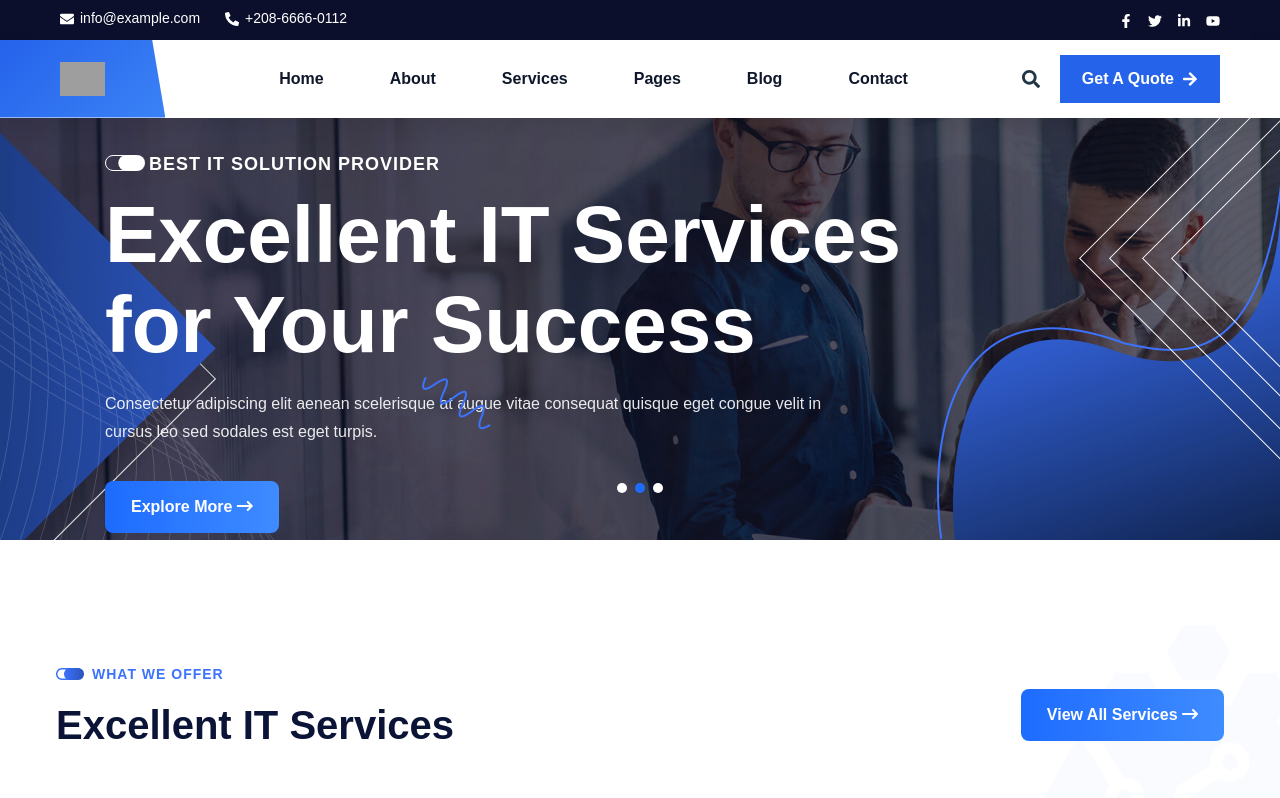
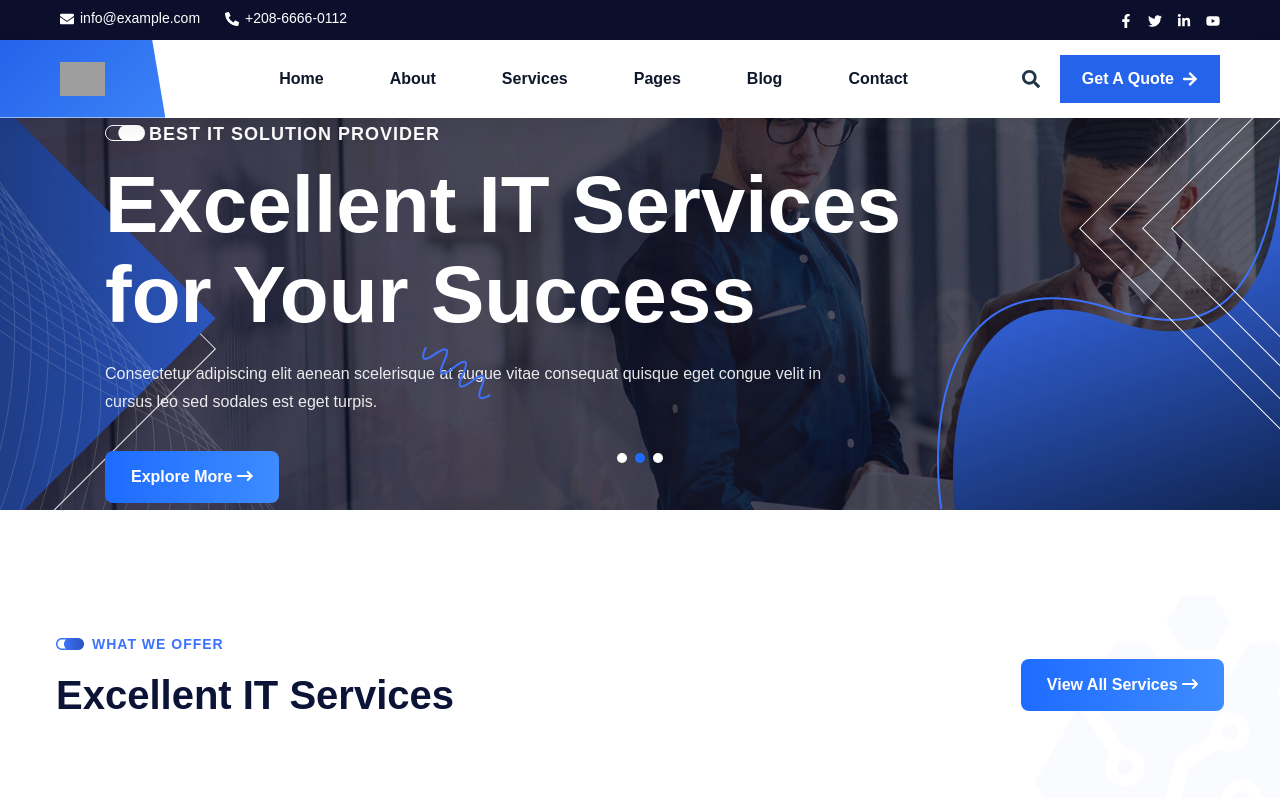
Before and after one commit to Drashti1507/Landing_Page, a React (Vite) app: page / in a window 1280 px wide. Shown: the top 798 px of the page. Built offline with nearby package versions, Linux system fonts and the light colour scheme; grey boxes are pictures that could not be loaded.

Commit message:
responsiv design

```diff
--- a/src/Home.jsx
+++ b/src/Home.jsx
@@ -31,7 +31,7 @@ function Home() {
       <Header />
 
       {/* if header is fixed height */}
-      <div style={{ marginTop: "140px" }}>
+      <div style={{ marginTop: "120px" }}>
         <Banner_Area />
       </div>
 
--- a/src/assets/Components/Banner_Area.css
+++ b/src/assets/Components/Banner_Area.css
@@ -831,3 +831,16 @@ a {
 }
 
 }
+@media (min-width: 853px) {
+  .banner-area,
+  .swiperb,
+  .swiper-slide {
+    min-height: 45vh;
+    /* margin-top: 0;     */
+  }
+  .banner-area {
+  padding-top: 0 !important;
+   margin-top: -50px;
+}
+
+}
--- a/src/assets/Components/Case_Area.css
+++ b/src/assets/Components/Case_Area.css
@@ -168,7 +168,7 @@
     justify-content:center;
     align-items:center;
     gap:10px;
-    margin-top:-25px;
+    margin-top:-155px;
 }
 .case__dot .swiper-pagination-bullet{
     width:10px;
@@ -311,3 +311,10 @@
     margin-bottom: 10px;
   }
 }
+@media (min-width: 853px)  {
+   .case__dot {
+    margin-top: -750px;
+    margin-bottom: 10px;
+  }
+
+}
--- a/src/assets/Components/Offer_Area.css
+++ b/src/assets/Components/Offer_Area.css
@@ -246,6 +246,7 @@
   overflow: hidden;
   box-shadow: 0 8px 25px rgba(0,0,0,0.25);
   height: 130px;
+
 }
 /* ================= BG SHAPE ================= */
 
@@ -295,7 +296,7 @@
   justify-content: center; /* horizontal center */
   height: -50%;            /* take full height of swiper slide */
   padding: 0;              /* remove extra space */
-  padding-bottom: 450px;
+  padding-bottom: 225px;
   padding-top: -90px;
   font-family:kumba, sans-serif;
 }
--- a/src/assets/Components/Testimonial_Area.css
+++ b/src/assets/Components/Testimonial_Area.css
@@ -542,3 +542,11 @@ h2 {
     position: static;
   }
 }
+@media (min-width: 853px)  {
+   .testimonial__arry-btn {
+    margin-top: -950px;
+    margin-bottom: 30px;
+    justify-content: center;
+    position: static;
+  }
+}
```
